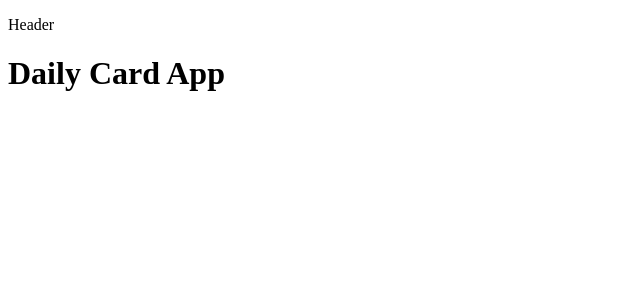
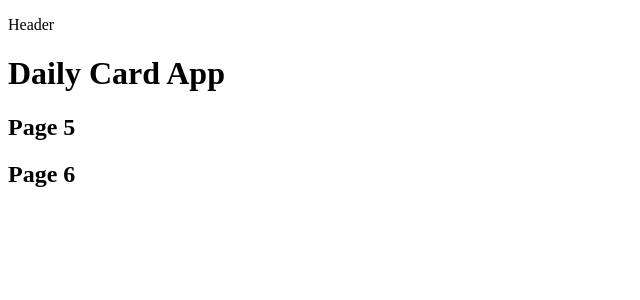
Before and after one commit to patrikhilton/daily-card-app, a React (Vite) app: page / in a window 1280 px wide. Shown: the top 300 px of the page, without its empty margins (0-640 px from the left). Built offline with nearby package versions, Linux system fonts and the light colour scheme.

Commit message:
Add Page5 and Page6 components

```diff
--- a/src/App.jsx
+++ b/src/App.jsx
@@ -1,4 +1,6 @@
 import Header from './components/Header'
+import Page5 from './pages/Page5'
+import Page6 from './pages/Page6'
 import './App.css'
 
 function App() {
@@ -7,6 +9,8 @@ function App() {
       <Header />
       <main>
         <h1>Daily Card App</h1>
+        <Page5 />
+        <Page6 />
       </main>
     </>
   )
--- /dev/null
+++ b/src/pages/Page5.jsx
@@ -0,0 +1,9 @@
+function Page5() {
+  return (
+    <section>
+      <h2>Page 5</h2>
+    </section>
+  )
+}
+
+export default Page5
--- /dev/null
+++ b/src/pages/Page6.jsx
@@ -0,0 +1,9 @@
+function Page6() {
+  return (
+    <section>
+      <h2>Page 6</h2>
+    </section>
+  )
+}
+
+export default Page6
```
